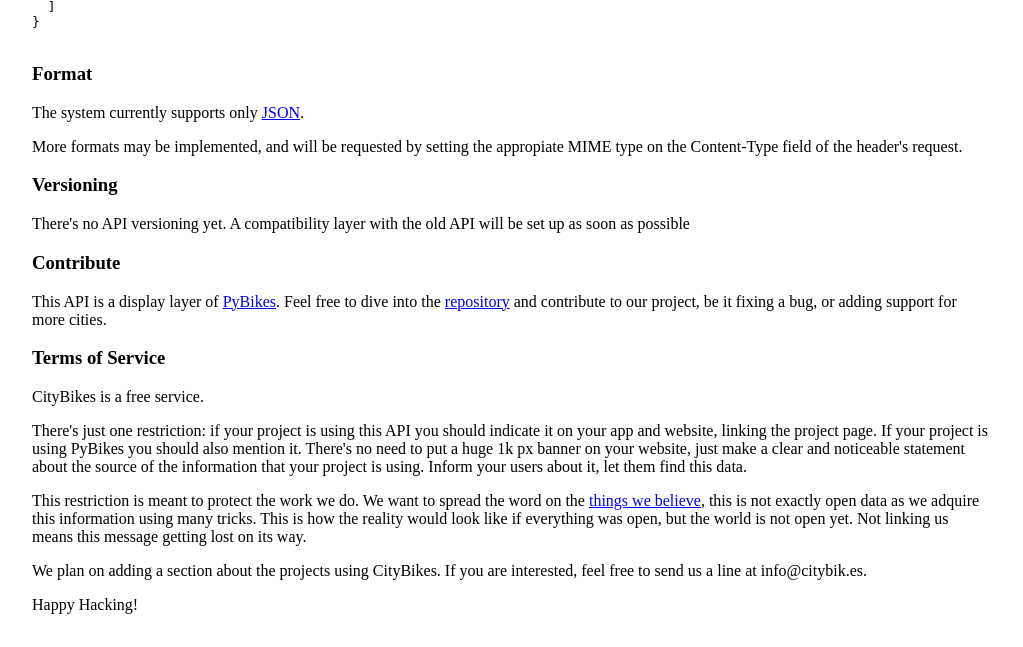
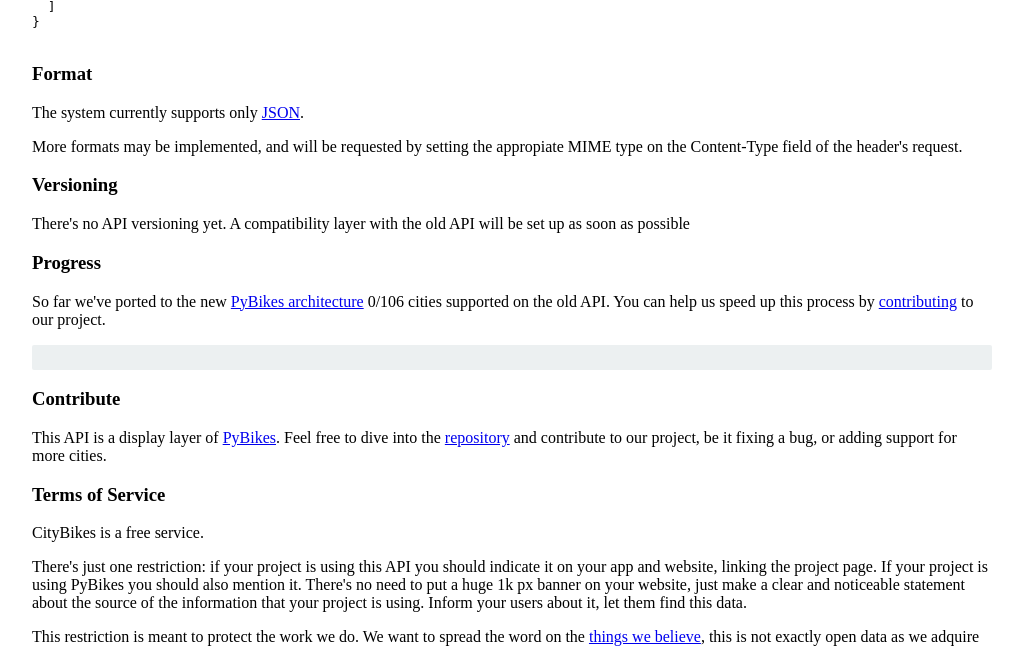
Before and after one commit to eskerda/citybikes-api, a Flask app: template api/templates/index.html in a window 1280 px wide. Shown: the part 1508-2155 px from the top of the page, without its empty margins (128-1151 px from the left). Before the commit the page ends 2122 px from the top, so only its background shows below. Run offline with Flask 2, Linux system fonts and the light colour scheme; the template is opened without the code that fills it, so the values that code supplies are empty; parts of the project's set-up code (start-up, migrations or seed data) failed here and were passed over.

Commit message:
Add completion of the porting progress on index
Just to trigger some happiness everytime we add a new system.

```diff
--- a/api/static/style.css
+++ b/api/static/style.css
@@ -11,3 +11,32 @@
 main {
     height: 100%;
 }
+
+.progressbar {
+    position: relative;
+    height: 25px;
+    width: 100%;
+    border-radius: 2px;
+    background-color: #ecf0f1;
+    overflow: hidden;
+}
+
+.progressbar .the_progress {
+    position: absolute;
+    top: 0px; left: 0px;
+    height: 100%;
+    width: 100%;
+    background-color: #bdc3c7;
+}
+
+.progressbar .label {
+    display: none;
+}
+
+.progressbar .label span.progress {
+
+}
+
+.progressbar .label span.total {
+
+}
--- a/api/templates/index.html
+++ b/api/templates/index.html
@@ -96,9 +96,20 @@
 
 <h3 id="versioning">Versioning</h3>
 <p>There's no API versioning yet. A compatibility layer with the old API will be set up as soon as possible</p>
+<h3>Progress</h3>
+{% set total = 106 %}
+{% set progress = (networks | length) * 100 / total %}
+<p>So far we've ported to the new <a href="https://github.com/eskerda/pybikes/tree/experimental">PyBikes architecture</a> {{ networks | length }}/{{ total }} cities supported on the old API. You can help us speed up this process by <a href="#contribute">contributing</a> to our project.</p>
+<div class="progressbar">
+  <div class="the_progress" style="width: {{ progress }}%"></div>
+  <div class="label">
+    <span class="progress">{{ networks | length }}</span>
+    <span class="total">{{ total }}</span>
+  </div>
+</div>
 
-<h3>Contribute</h3>
-<p>This API is a display layer of <a href="http://github.com/eskerda/pybikes">PyBikes</a>. Feel free to dive into the <a href="http://github.com/eskerda/pybikes">repository</a> and contribute to our project, be it fixing a bug, or adding support for more cities.</p>
+<h3 id="contribute">Contribute</h3>
+<p>This API is a display layer of <a href="http://github.com/eskerda/pybikes">PyBikes</a>. Feel free to dive into the <a href="https://github.com/eskerda/pybikes/tree/experimental">repository</a> and contribute to our project, be it fixing a bug, or adding support for more cities.</p>
 
 <h3 id="tos">Terms of Service</h3>
 <p>CityBikes is a free service.</p>
--- a/api/views.py
+++ b/api/views.py
@@ -17,7 +17,9 @@
 
 @app.route('/')
 def index():
-    return render_template('index.html')
+    networks = Network.find()
+    networks = map(lambda network: network.map_data(None), networks)
+    return render_template('index.html', networks = networks)
 
 @app.route('/networks/', methods = ['GET'])
 @app.route('/networks', methods = ['GET'])
```
